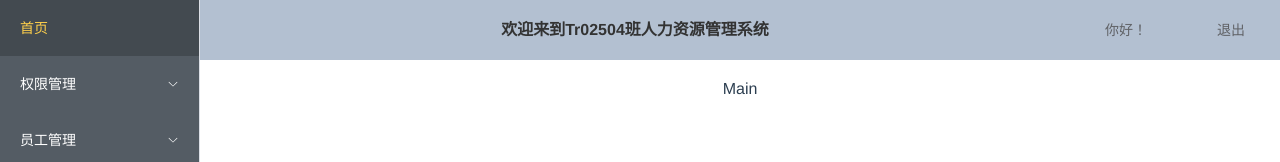
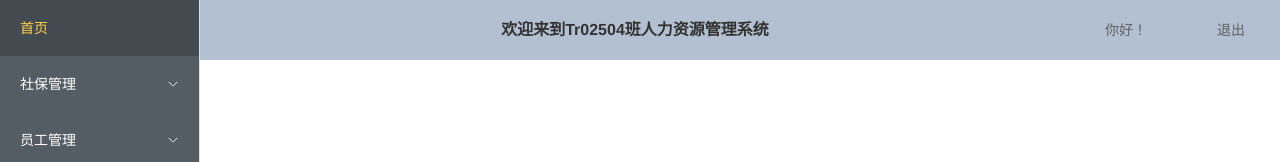
Before and after one commit to 3054464773/Renliziyuanqd, a Vue app: page /#/home in a window 1280 px wide. Shown: the top 162 px of the page. Built offline with nearby package versions, Linux system fonts and the light colour scheme.

Commit message:
首页功能

```diff
--- a/src/components/Home.vue
+++ b/src/components/Home.vue
@@ -21,7 +21,9 @@
               <el-link @click="tuichu">退出</el-link>
           </div>
         </el-header>
-        <el-main>Main</el-main>
+        <el-main>
+          <router-view></router-view>
+        </el-main>
       </el-container>
     </el-container>
   </div>
--- a/src/components/Zuobiancaidan.vue
+++ b/src/components/Zuobiancaidan.vue
@@ -5,16 +5,20 @@
       class="el-menu-vertical-demo"
       default-active="1"
       text-color="#fff"
+      :router="true"
   >
     <el-menu-item index="1">首页</el-menu-item>
+
     <el-sub-menu index="2">
-      <template #title>权限管理</template>
-      <el-menu-item index="2-1">item one</el-menu-item>
+      <template #title>社保管理</template>
+      <el-menu-item index="/goshebao">社保</el-menu-item>
     </el-sub-menu>
+
     <el-sub-menu index="3">
       <template #title>员工管理</template>
-      <el-menu-item index="3-1">item one</el-menu-item>
+      <el-menu-item index="/gouser">员工</el-menu-item>
     </el-sub-menu>
+
   </el-menu>
 </template>
 
--- a/src/router/index.js
+++ b/src/router/index.js
@@ -1,7 +1,27 @@
 import { createRouter, createWebHashHistory } from 'vue-router'
 import Login from '../components/Login.vue'
 import Home from "../components/Home.vue";
+import shebaofangan from '../components/shebaofangan.vue'
+import user from '../components/user.vue'
 const routes = [
+  {
+    path: '/home',
+    name: 'home',
+    component: Home,
+    children:[
+        {
+          path:'/goshebao',
+          name:'shebao',
+          component:shebaofangan
+        },
+      {
+        path:'/gouser',
+        name:'user',
+        component:user
+      }
+    ]
+  },
+
   // {
   //   path: '/home',
   //   name: 'home',
@@ -31,11 +51,6 @@ const routes = [
     name: 'login',
     component: Login
   },
-  {
-    path: '/home',
-    name: 'home',
-    component: Home
-  }
 
   // {
   //   path: '/about',
```
